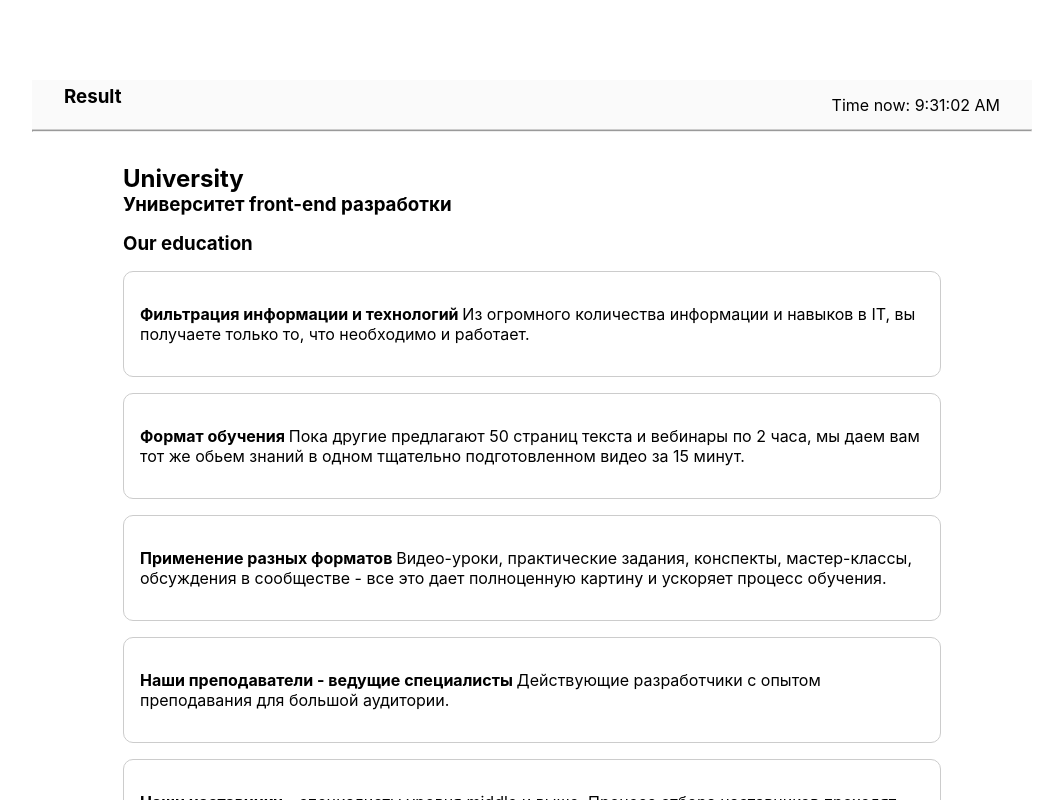
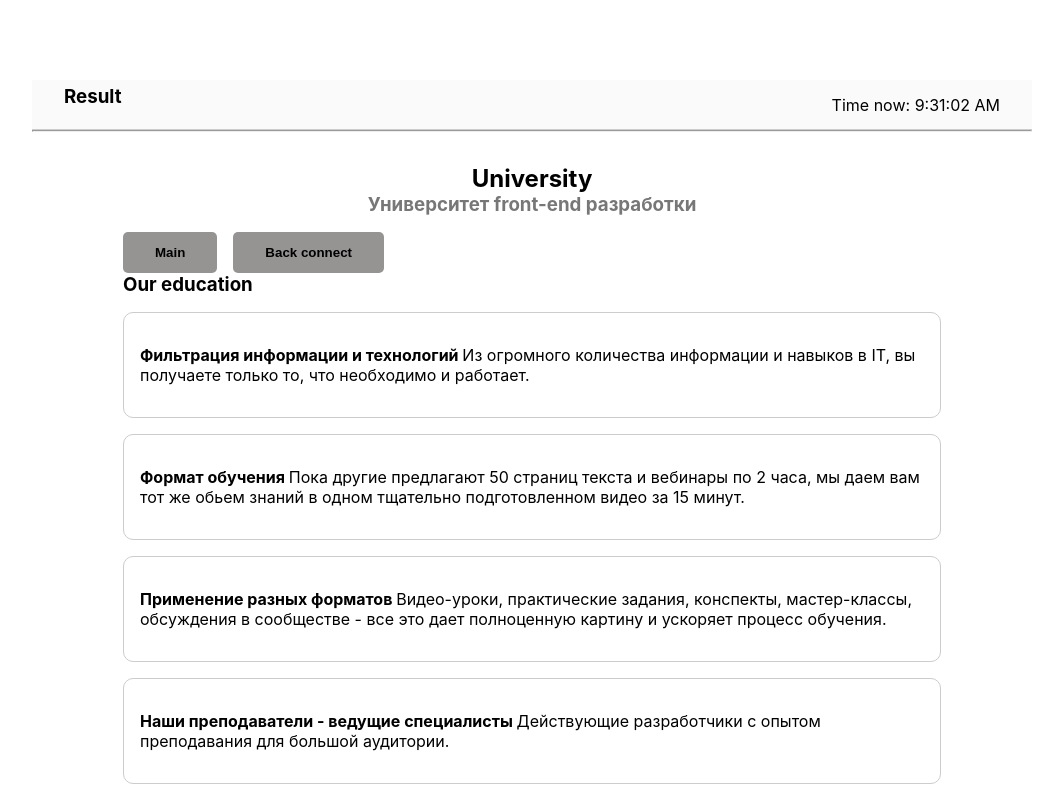
Before and after one commit to AleksandrKompanetc/react-application, a React (Create React App) app: page / in a window 1280 px wide. Shown: the top 800 px of the page, without its empty margins (108-1171 px from the left). Built offline with nearby package versions, Linux system fonts and the light colour scheme; the HTML template or start-up script is replaced by a standard one.

Commit message:
added component TabsSection

```diff
--- a/src/App.css
+++ b/src/App.css
@@ -103,3 +103,7 @@ h3 {
 p {
   padding: 1rem 0;
 }
+
+.centered {
+  text-align: center;
+}
--- a/src/App.js
+++ b/src/App.js
@@ -4,6 +4,7 @@ import './App.css';
 import TeachingSection from './components/TeachingSection';
 import DifferencesSection from './components/DifferencesSection';
 import IntroSection from './components/IntroSection';
+import TabsSection from './components/TabsSection';
 
 export default function App() {
 
@@ -19,6 +20,7 @@ export default function App() {
       <hr />
       <main>
         <IntroSection />
+        <TabsSection />
         <TeachingSection />
         <DifferencesSection />
       </main>
--- a/src/components/IntroSection.jsx
+++ b/src/components/IntroSection.jsx
@@ -1,8 +1,8 @@
 export default function IntroSection() {
   return (
     <section>
-      <h1>University</h1>
-      <h3>Университет front-end разработки</h3>
+      <h1 className="centered">University</h1>
+      <h3 className="centered" style={{color: '#777'}}>Университет front-end разработки</h3>
     </section>
   )
 }
--- /dev/null
+++ b/src/components/TabsSection.jsx
@@ -0,0 +1,10 @@
+import Button from "./Button/Button"
+
+export default function TabsSection() {
+  return (
+    <section>
+      <Button>Main</Button>
+      <Button>Back connect</Button>
+    </section>
+  )
+}
```
